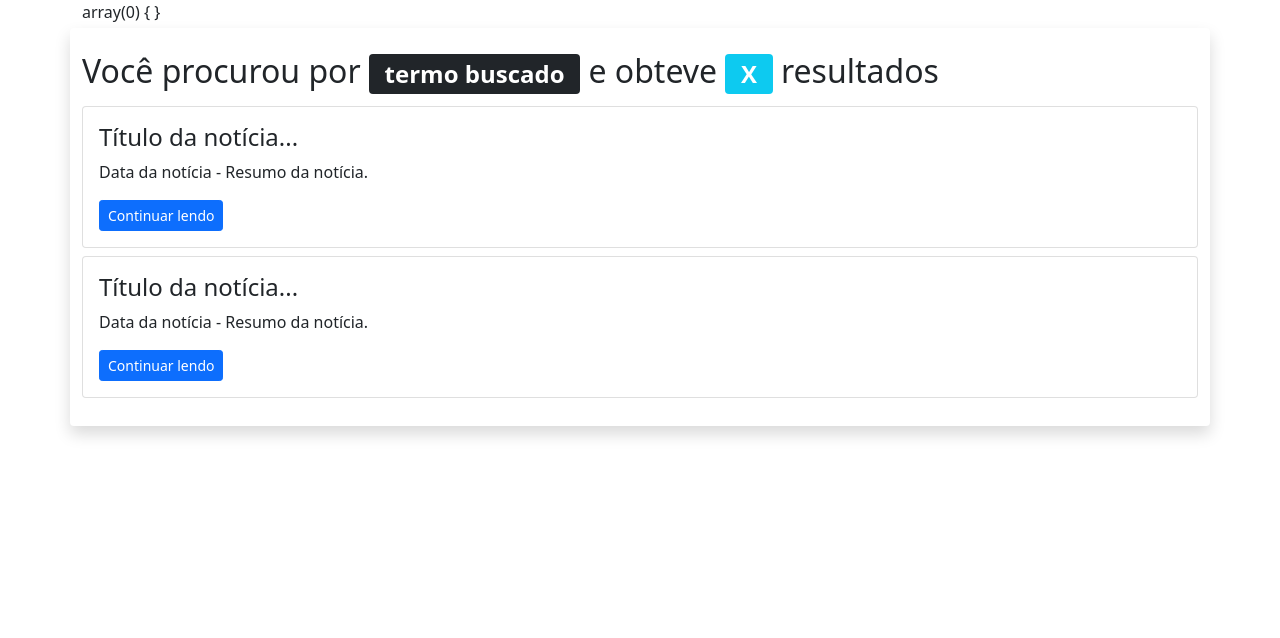
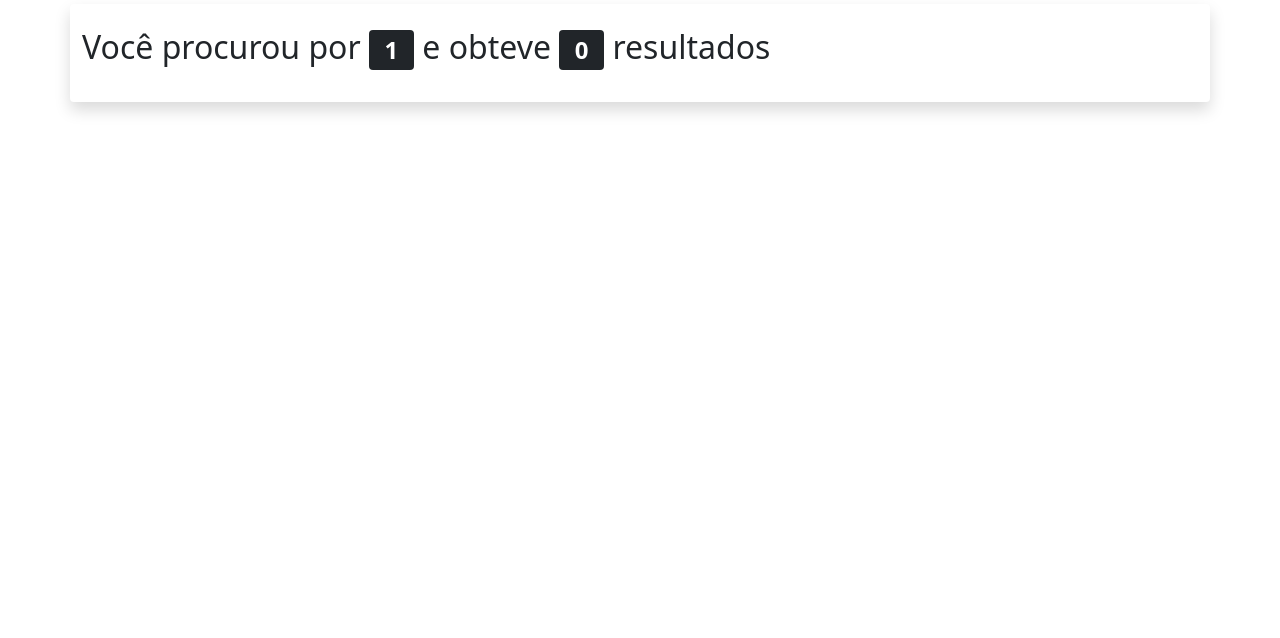
Before and after one commit to valeskamdev/microblog-valeska, a PHP site: page /resultados.php?busca=1 in a window 1280 px wide. Shown: the part 73-711 px from the top of the page. Run offline with PHP 8.4, Linux system fonts and the light colour scheme; tables that the repository leaves empty hold one stand-in row (values such as "Sample post"); some libraries are stand-ins or nearby versions.

Commit message:
programação de busca

```diff
--- a/resultados.php
+++ b/resultados.php
@@ -4,45 +4,33 @@ require "inc/funcoes-noticias.php";
 
 $termo = $_GET['busca'];
 $resultadoDaBusca = buscar($conexao, $termo);
-var_dump($resultadoDaBusca);
+
+
 ?>
 
 
 <div class="row bg-white rounded shadow my-1 py-4">
     <h2 class="col-12 fw-light">
-        Você procurou por <span class="badge bg-dark">termo buscado</span> e
-        obteve <span class="badge bg-info">X</span> resultados
+        Você procurou por <span class="badge bg-dark"><?=$termo?></span> e
+        obteve <span class="badge bg-dark"><?=count($resultadoDaBusca)?></span> resultados
     </h2>
+
+    <?php foreach($resultadoDaBusca as $noticia) { ?>
 
     <div class="col-12 my-1">
         <article class="card">
             <div class="card-body">
-                <h3 class="fs-4 card-title fw-light">Título da notícia...</h3>
+                <h3 class="fs-4 card-title fw-light"><?=$noticia['titulo']?></h3>
                 <p class="card-text">
-                    <time>Data da notícia</time> -
-                    Resumo da notícia.
+                    <time><?=formatarData($noticia['data'])?></time> -
+                    <?=$noticia['resumo']?>
                 </p>
 
-                <a href="noticia.php" class="btn btn-primary btn-sm">Continuar lendo</a>
+                <a href="noticia.php?id=<?=$noticia['id']?>" class="btn btn-primary btn-sm">Continuar lendo</a>
             </div>
         </article>
     </div>
-
-    <div class="col-12 my-1">
-        <article class="card">
-            <div class="card-body">
-                <h3 class="fs-4 card-title fw-light">Título da notícia...</h3>
-                <p class="card-text">
-                    <time>Data da notícia</time> -
-                    Resumo da notícia.
-                </p>
-
-                <a href="noticia.php" class="btn btn-primary btn-sm">Continuar lendo</a>
-            </div>
-        </article>
-    </div>
-
-
+    <?php } ?>
 </div>
 
 <?php
```
